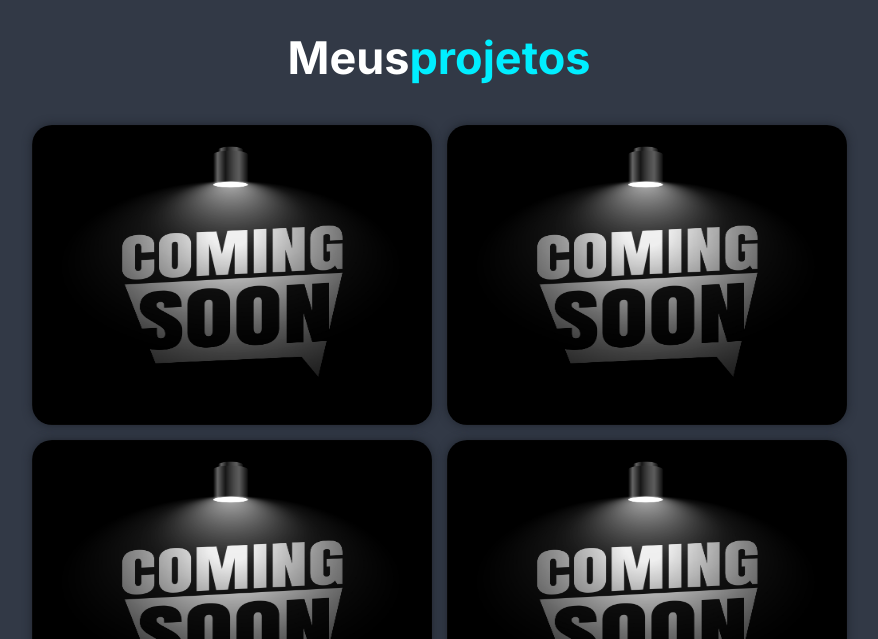
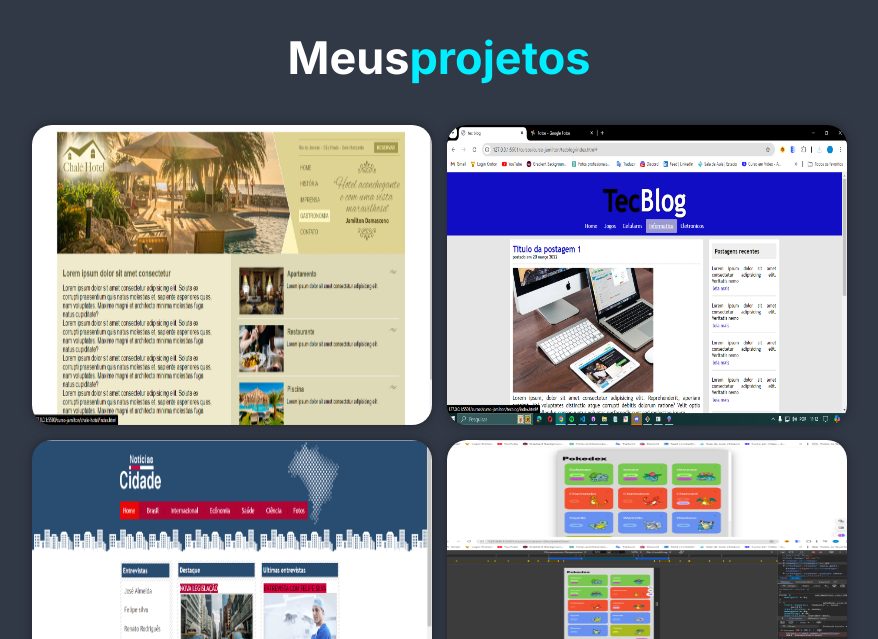
Before and after one commit to isaqueprates/portifolio, a plain HTML site: page index.html in a window 1280 px wide. Shown: the part 2470-3109 px from the top of the page, without its empty margins (201-1079 px from the left). Drawn offline with nearby package versions, Linux system fonts and the light colour scheme.

Commit message:
update projetos

```diff
--- a/index.html
+++ b/index.html
@@ -200,46 +200,42 @@
         <div class="portifolio-container">
             <div class="portifolio-box">
 
-                <img src="./imagens/coming-soon.jpg" alt="">
+                <img src="./imagens/chaleh.png" alt="">
                 <div class="portifolio-layer">
-                    <h4>Web Design</h4>
-                    <p>Lorem ipsum dolor sit, amet consectetur adipisicing elit. Ullam necessitatibus saepe culpa
-                        obcaecati. Sed at, sit, nemo reiciendis nesciunt fugiat excepturi voluptatibus beatae minima
-                        alias autem repellat? Nemo, nobis facere!</p>
-                    <a href="#"><i class='bx bx-link-external'></i></a>
+                    <h4>Chalé Hotel</h4>
+                    <p>Este projeto de site fictício para um hotel com o tema "Chalé" permitiu aprimorar minhas habilidades em desenvolvimento web, com ênfase em design e responsividade. O foco foi criar uma experiência visualmente atraente e otimizada para diversos dispositivos.
+                    </p>
+                    <a href="https://github.com/isaqueprates/cursos/tree/main/curso-jamilton/chale-hotel"><i class='bx bx-link-external'></i></a>
                 </div>
 
             </div>
             <div class="portifolio-box">
-                <img src="./imagens/coming-soon.jpg" alt="">
+                <img src="./imagens/tecblog-1.png" alt="">
                 <div class="portifolio-layer">
-                    <h4>Web Design</h4>
-                    <p>Lorem ipsum dolor sit, amet consectetur adipisicing elit. Ullam necessitatibus saepe culpa
-                        obcaecati. Sed at, sit, nemo reiciendis nesciunt fugiat excepturi voluptatibus beatae minima
-                        alias autem repellat? Nemo, nobis facere!</p>
-                    <a href="#"><i class='bx bx-link-external'></i></a>
+                    <h4>Tecblog</h4>
+                    <p>Este blog de notícias com foco em tecnologia foi desenvolvido utilizando conhecimentos em JavaScript, HTML e CSS que venho estudando. O projeto serviu para aplicar e consolidar habilidades de desenvolvimento web, criando um site funcional
+                    </p>
+                    <a href="https://github.com/isaqueprates/cursos/tree/main/curso-jamilton/tecblog"><i class='bx bx-link-external'></i></a>
                 </div>
             </div>
 
             <div class="portifolio-box">
-                <img src="./imagens/coming-soon.jpg" alt="">
+                <img src="./imagens/noticiaC.png" alt="">
                 <div class="portifolio-layer">
-                    <h4>Web Design</h4>
-                    <p>Lorem ipsum dolor sit, amet consectetur adipisicing elit. Ullam necessitatibus saepe culpa
-                        obcaecati. Sed at, sit, nemo reiciendis nesciunt fugiat excepturi voluptatibus beatae minima
-                        alias autem repellat? Nemo, nobis facere!</p>
-                    <a href="#"><i class='bx bx-link-external'></i></a>
+                    <h4>Noticias da Cidade</h4>
+                    <p>Este projeto de site fictício de notícias da cidade foi criado para aprofundar meu conhecimento em HTML, CSS e JavaScript. O objetivo foi construir uma aplicação dinâmica e visualmente atraente, aprimorando minhas habilidades em desenvolvimento front-end.
+                    </p>
+                    <a href="https://github.com/isaqueprates/cursos/tree/main/curso-jamilton/noticiaCidade"><i class='bx bx-link-external'></i></a>
                 </div>
             </div>
 
             <div class="portifolio-box">
-                <img src="./imagens/coming-soon.jpg" alt="">
+                <img src="./imagens/pokedex.png" alt="">
                 <div class="portifolio-layer">
-                    <h4>Web Design</h4>
-                    <p>Lorem ipsum dolor sit, amet consectetur adipisicing elit. Ullam necessitatibus saepe culpa
-                        obcaecati. Sed at, sit, nemo reiciendis nesciunt fugiat excepturi voluptatibus beatae minima
-                        alias autem repellat? Nemo, nobis facere!</p>
-                    <a href="#"><i class='bx bx-link-external'></i></a>
+                    <h4>PokeDex</h4>
+                    <p>Neste projeto de site de Pokémon, refinei minhas habilidades em consumo de APIs e responsividade, utilizando Node.js, JavaScript, HTML e CSS. Desenvolvi uma aplicação interativa e responsiva, melhorando a experiência do usuário em diversos dispositivos.
+                    </p>
+                    <a href="https://github.com/isaqueprates/cursos/tree/main/cursos-Dio"><i class='bx bx-link-external'></i></a>
                 </div>
             </div>
 
```
Also changed, not shown: imagens/chaleh.png (added), imagens/noticiaC.png (added), imagens/pokedex.png (added), imagens/tecblog-1.png (added).
